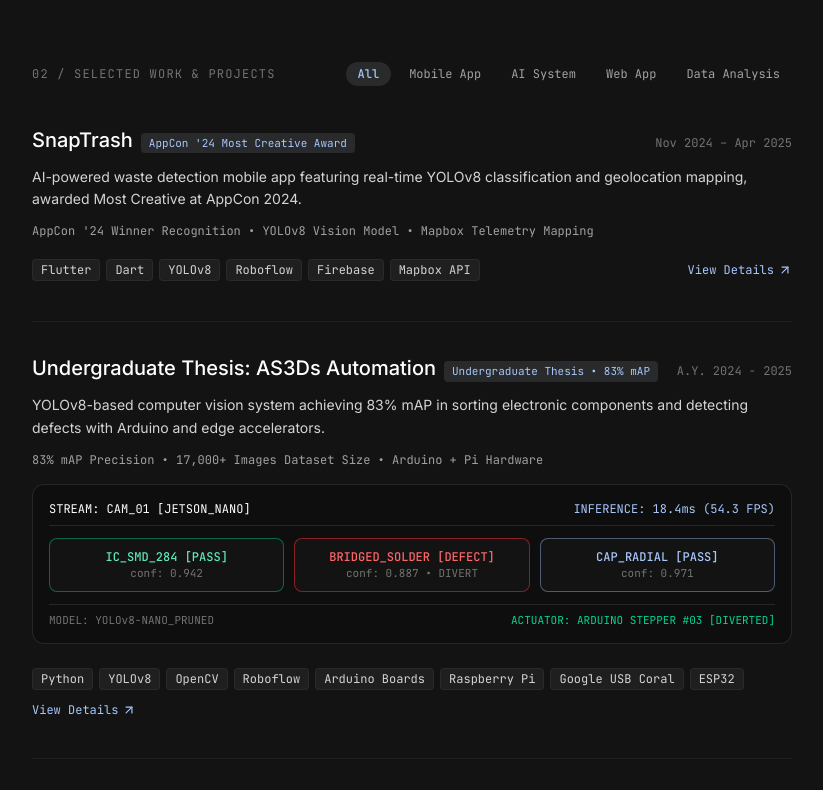
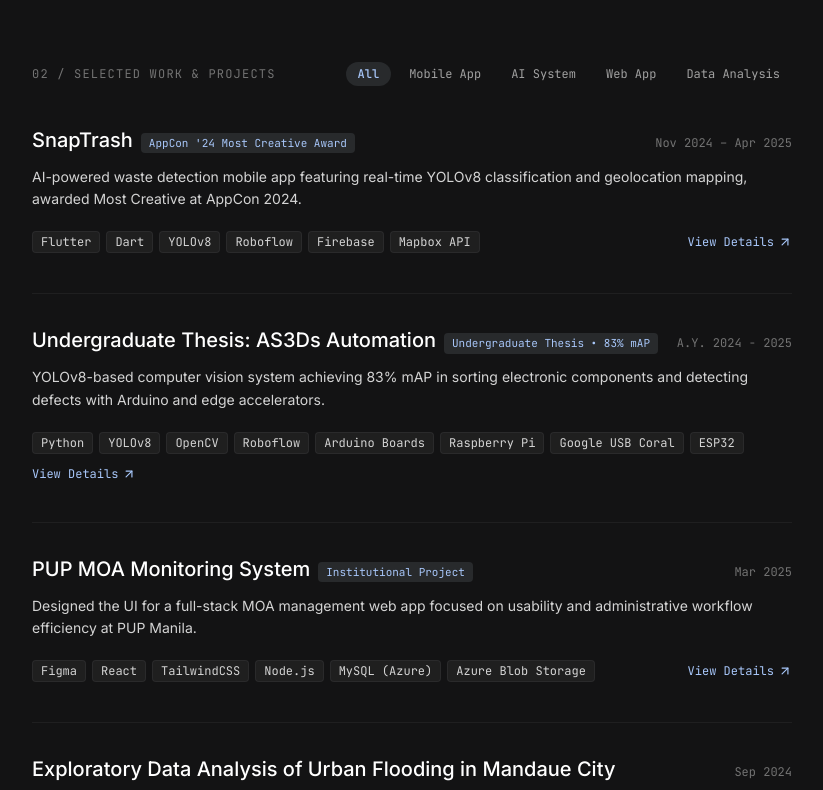
Before and after one commit to adriansgrrx/adrianesguerra, a React (Vite) app: page / in a window 1280 px wide. Shown: the part 1380-2170 px from the top of the page, without its empty margins (344-1167 px from the left). Built offline with nearby package versions, Linux system fonts and the light colour scheme.

Commit message:
feat: add ProjectsSection component with filterable project list and details view

```diff
--- a/src/components/ProjectsSection.jsx
+++ b/src/components/ProjectsSection.jsx
@@ -60,41 +60,6 @@ export default function ProjectsSection({ projects, projectTypes, onSelectProjec
                 {project.description}
               </p>
 
-              {/* Metrics Readout */}
-              {project.stats && (
-                <div className="text-xs text-neutral-400 font-mono">
-                  {project.stats.map(s => `${s.value} ${s.label}`).join(' • ')}
-                </div>
-              )}
-
-              {/* Telemetry Preview for AS3Ds (Flat, No Pulse or Ping) */}
-              {project.slug === 'as3ds-sorting-defect-detection' && (
-                <div className="my-4 p-4 rounded-xl bg-[#0e0e0f] border border-white/10 font-mono text-xs select-none">
-                  <div className="flex flex-wrap items-center justify-between border-b border-white/10 pb-2 text-neutral-400">
-                    <span className="text-white">STREAM: CAM_01 [JETSON_NANO]</span>
-                    <span className="text-[#a8c7fa]">INFERENCE: 18.4ms (54.3 FPS)</span>
-                  </div>
-                  <div className="grid grid-cols-1 sm:grid-cols-3 gap-2.5 my-3">
-                    <div className="border border-emerald-500/50 bg-[#131314] rounded-lg p-2.5 text-center">
-                      <span className="text-emerald-300 font-medium block">IC_SMD_284 [PASS]</span>
-                      <span className="text-[11px] text-neutral-500">conf: 0.942</span>
-                    </div>
-                    <div className="border border-red-500/50 bg-[#131314] rounded-lg p-2.5 text-center">
-                      <span className="text-red-400 font-medium block">BRIDGED_SOLDER [DEFECT]</span>
-                      <span className="text-[11px] text-neutral-500">conf: 0.887 • DIVERT</span>
-                    </div>
-                    <div className="border border-[#a8c7fa]/40 bg-[#131314] rounded-lg p-2.5 text-center">
-                      <span className="text-[#a8c7fa] font-medium block">CAP_RADIAL [PASS]</span>
-                      <span className="text-[11px] text-neutral-500">conf: 0.971</span>
-                    </div>
-                  </div>
-                  <div className="flex flex-wrap items-center justify-between text-[11px] text-neutral-500 pt-2 border-t border-white/10">
-                    <span>MODEL: YOLOv8-NANO_PRUNED</span>
-                    <span className="text-emerald-400">ACTUATOR: ARDUINO STEPPER #03 [DIVERTED]</span>
-                  </div>
-                </div>
-              )}
-
               {/* Tags & Action */}
               <div className="flex flex-wrap items-center justify-between gap-3 pt-2">
                 <div className="flex flex-wrap gap-1.5">
```
